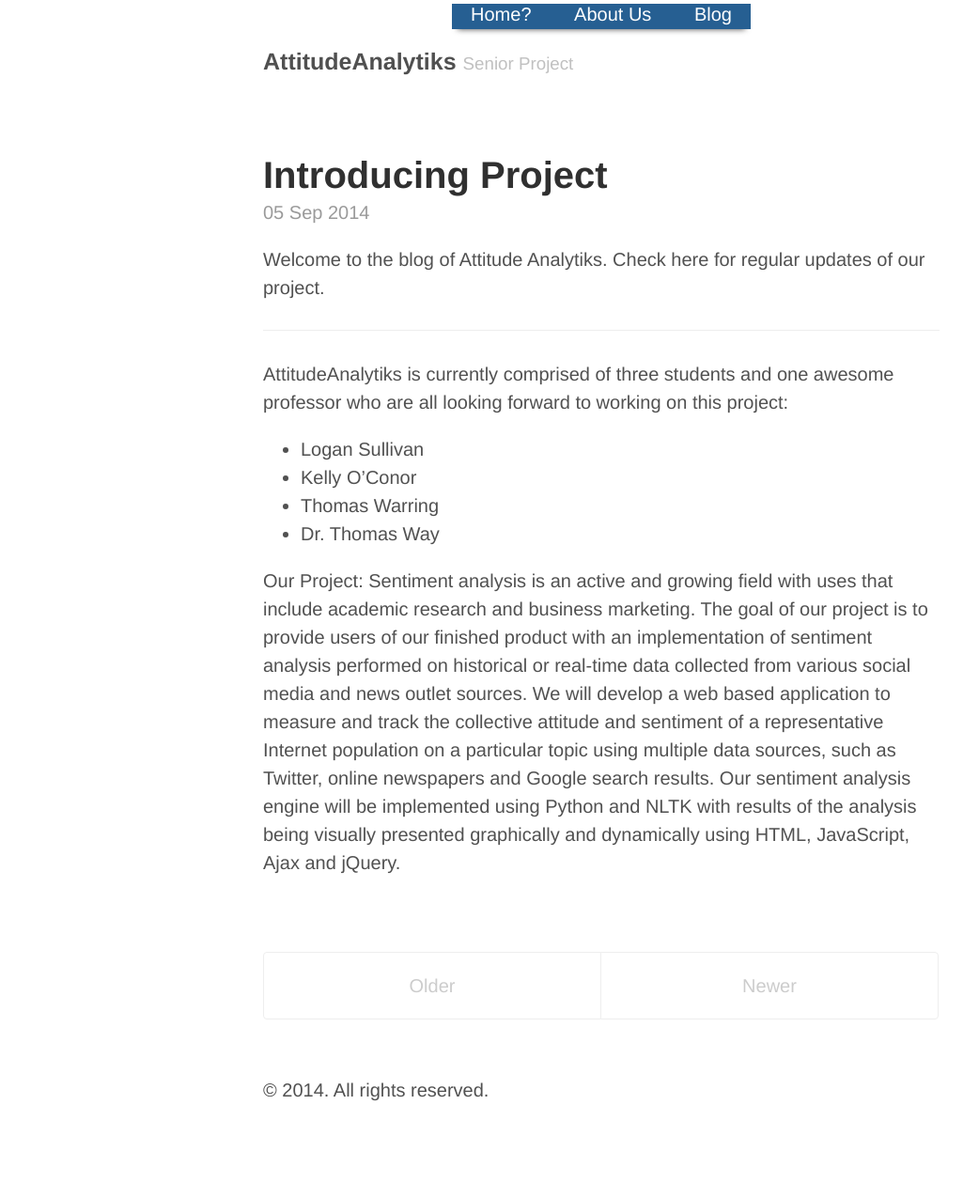
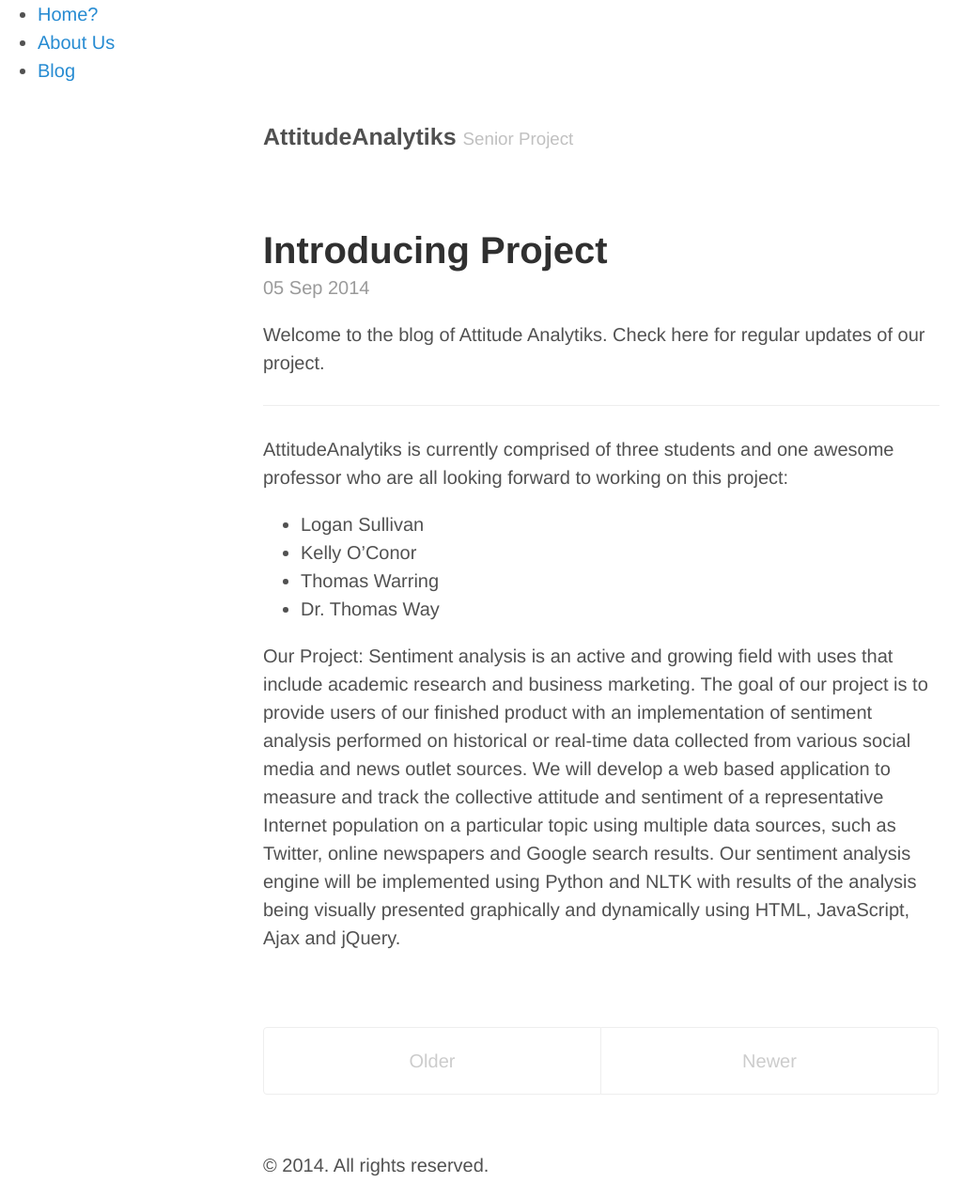
Before and after one commit to AttitudeAnalytiks/AttitudeAnalytiks.github.io, a Jekyll site: the page built from index.html, in a window 1280 px wide. Shown: the whole page at 94% size, without its empty margins (0-1042 px from the left). Built offline with Jekyll 4.4.1, drawn with Linux system fonts in a browser that asks for light colours; Markdown is read by kramdown in place of the engine named in the settings; the list of posts is cut into pages by our own code; before the commit the page ends 1195 px from its top, so only the background shows below that.

Commit message:
Update poole.css

```diff
--- a/public/css/poole.css
+++ b/public/css/poole.css
@@ -428,33 +428,4 @@
     border-bottom-right-radius: 4px;
   }
 
-  nav {
-  text-align: center;
 }
-
-nav ul {
-  list-style-type: none;
-  display: inline;
-  background-color: #265F92;
-  margin: 0;
-  padding: 0 0 5px 0;
-  -webkit-box-shadow: 0 6px 6px -6px #444;
-  -moz-box-shadow: 0 6px 6px -6px #444;
-  box-shadow: 0 6px 6px -6px #444;
-}
-
-nav li {
-  display: inline;
-  margin: 1em;
-}
-
-nav a {
-  text-decoration: none;
-  color: white;
-}
-
-nav a:hover {
-  text-decoration: none;
-  color: #FFA300;
-}
-}
```
